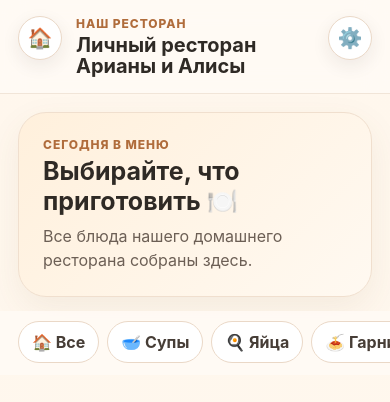
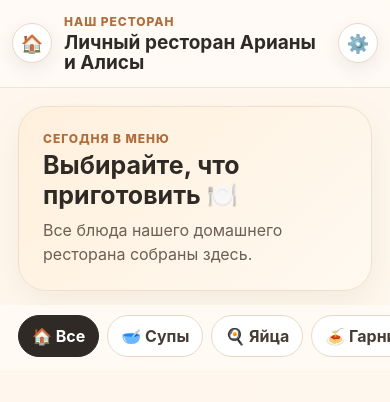
Before and after one commit to vlaka/kids-menu, a plain HTML site: page index.html in a window 390 px wide. Shown: the top 402 px of the page. Drawn offline with Linux system fonts and the light colour scheme.

Commit message:
Style active category tabs and home navigation

```diff
--- a/styles.css
+++ b/styles.css
@@ -19,15 +19,17 @@ button { font: inherit; }
   position: sticky;
   top: 0;
   z-index: 20;
-  display: flex;
-  justify-content: space-between;
+  display: grid;
+  grid-template-columns: auto 1fr auto;
   align-items: center;
-  gap: 14px;
-  padding: 16px 18px;
+  gap: 12px;
+  padding: 14px 18px;
   background: rgba(255, 250, 245, 0.95);
   backdrop-filter: blur(12px);
   border-bottom: 1px solid #f1e5d8;
 }
+
+.header-title { min-width: 0; }
 
 .eyebrow,
 .hero-kicker {
@@ -42,7 +44,7 @@ button { font: inherit; }
 h1 {
   margin: 0;
   max-width: 620px;
-  font-size: clamp(20px, 5vw, 34px);
+  font-size: clamp(19px, 4.6vw, 34px);
   line-height: 1.05;
 }
 
@@ -92,7 +94,7 @@ h1 {
 
 .category-nav {
   position: sticky;
-  top: 78px;
+  top: 72px;
   z-index: 15;
   display: flex;
   gap: 8px;
@@ -114,6 +116,13 @@ h1 {
   background: #fff;
   color: #463d36;
   font-weight: 750;
+  cursor: pointer;
+}
+
+.category-chip.active {
+  background: #2f2a25;
+  color: #fff;
+  border-color: #2f2a25;
 }
 
 .status {
@@ -280,6 +289,7 @@ h1 {
 }
 
 @media (max-width: 560px) {
-  .app-header { align-items: flex-start; }
-  .category-nav { top: 82px; }
+  .app-header { padding-inline: 12px; }
+  .icon-button { width: 40px; height: 40px; font-size: 18px; }
+  .category-nav { top: 68px; }
 }
```
